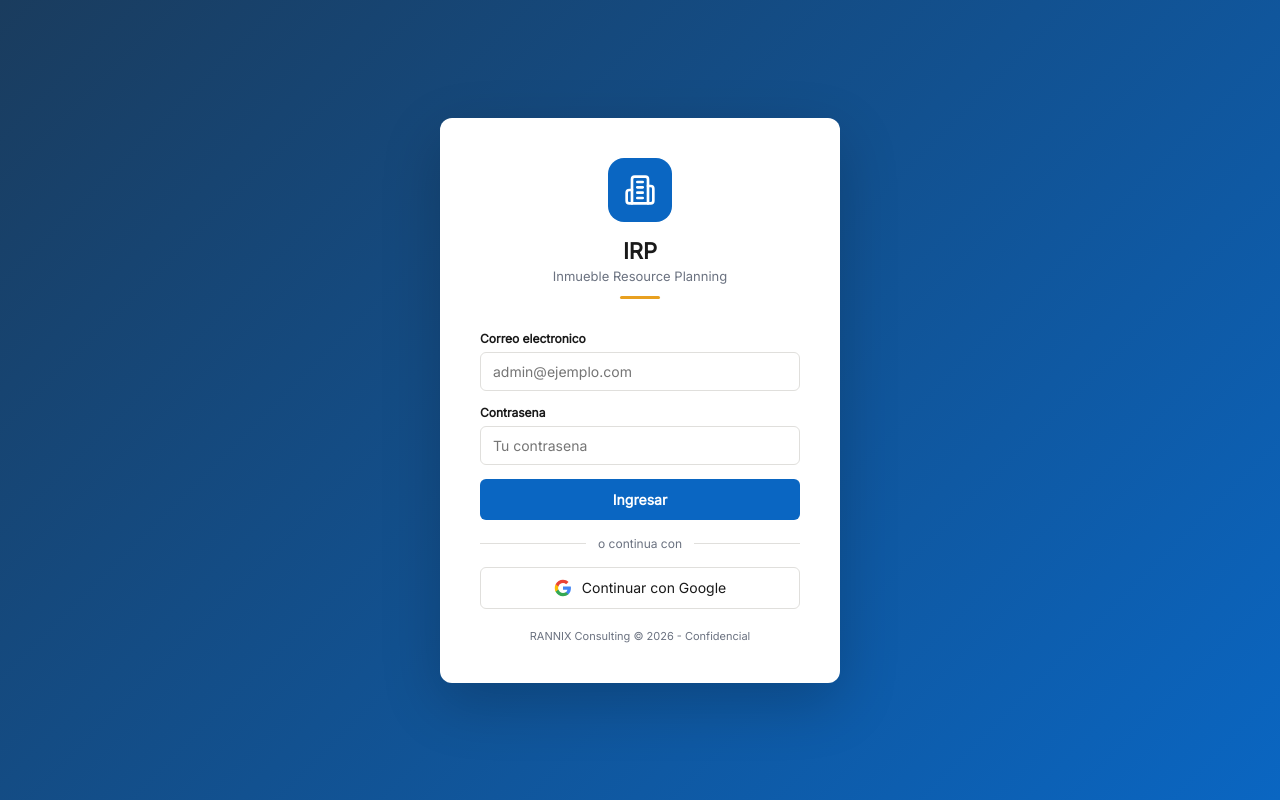
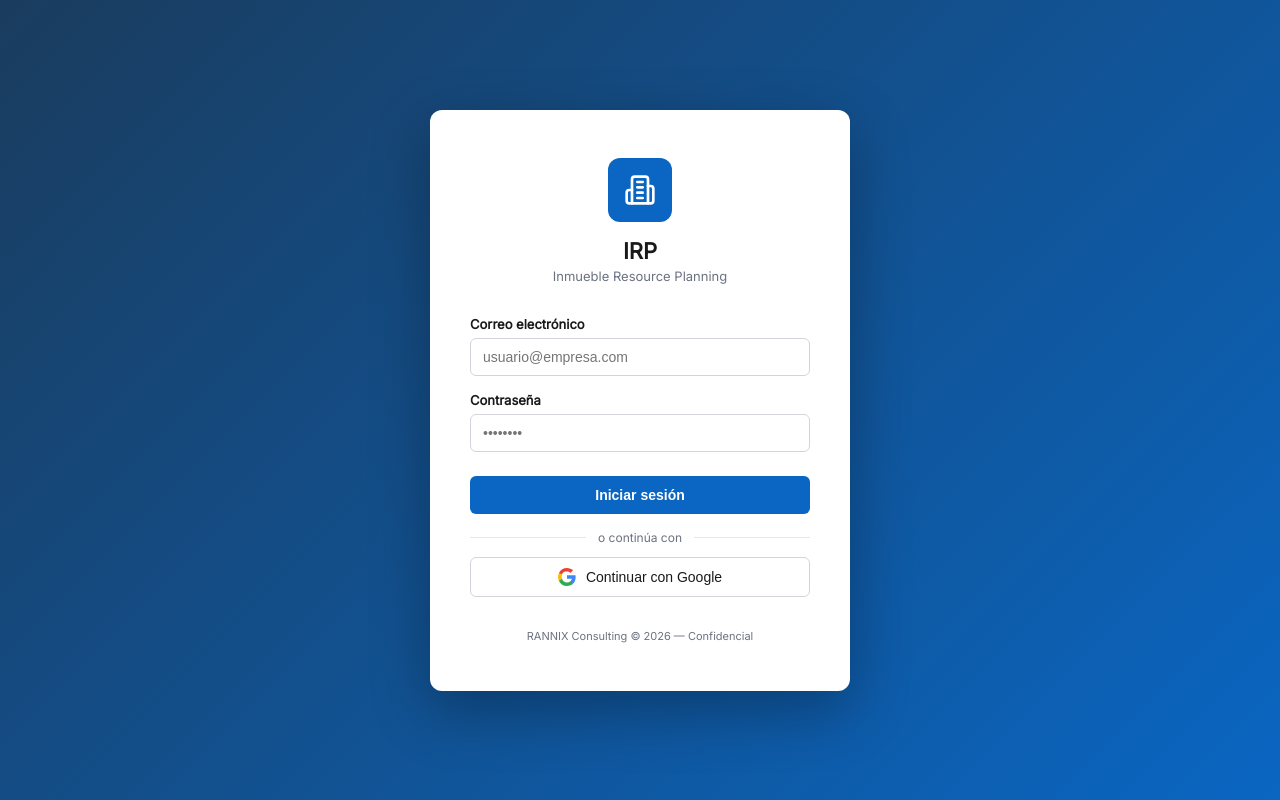
Before and after one commit to RANNIX-Claude/irpapp, a React (Vite) app: page / in a window 1280 px wide. Built offline with nearby package versions, Linux system fonts and the light colour scheme; no server answers.

Commit message:
fix: restore Login.jsx deleted during merge abort

```diff
--- a/src/pages/Login.jsx
+++ b/src/pages/Login.jsx
@@ -1,116 +1,166 @@
 import { useState } from 'react'
+import { signInWithEmail, signInWithGoogle } from '../lib/auth'
 import { Building2 } from 'lucide-react'
-import { signInWithGoogle, signInWithEmail } from '../lib/auth'
+import toast from 'react-hot-toast'
 
 export default function Login() {
   const [email, setEmail] = useState('')
   const [password, setPassword] = useState('')
   const [loading, setLoading] = useState(false)
-  const [error, setError] = useState('')
 
   const handleEmail = async (e) => {
     e.preventDefault()
     setLoading(true)
-    setError('')
     const { error } = await signInWithEmail(email, password)
-    if (error) setError(error.message)
+    if (error) toast.error(error.message)
     setLoading(false)
   }
 
   const handleGoogle = async () => {
-    setLoading(true)
-    setError('')
     const { error } = await signInWithGoogle()
-    if (error) setError(error.message)
-    setLoading(false)
+    if (error) toast.error(error.message)
   }
 
   return (
     <div style={{
-      minHeight: '100vh', display: 'flex', alignItems: 'center', justifyContent: 'center',
+      minHeight: '100vh',
       background: 'linear-gradient(135deg, var(--color-primary-dark) 0%, var(--color-primary) 100%)',
-      padding: '16px',
+      display: 'flex',
+      alignItems: 'center',
+      justifyContent: 'center',
+      padding: '24px',
     }}>
       <div style={{
-        background: 'white', borderRadius: '12px', padding: '40px',
-        width: '100%', maxWidth: '400px', boxShadow: '0 20px 60px rgba(0,0,0,0.2)',
+        background: 'var(--color-surface)',
+        borderRadius: '12px',
+        padding: '48px 40px',
+        width: '100%',
+        maxWidth: '420px',
+        boxShadow: '0 20px 60px rgba(0,0,0,0.3)',
       }}>
         {/* Logo */}
         <div style={{ textAlign: 'center', marginBottom: '32px' }}>
           <div style={{
-            display: 'inline-flex', alignItems: 'center', justifyContent: 'center',
-            width: '64px', height: '64px', borderRadius: '16px',
-            background: 'var(--color-primary)', marginBottom: '16px',
+            display: 'inline-flex',
+            alignItems: 'center',
+            justifyContent: 'center',
+            width: '64px',
+            height: '64px',
+            background: 'var(--color-primary)',
+            borderRadius: '12px',
+            marginBottom: '16px',
           }}>
             <Building2 size={32} color="white" />
           </div>
-          <h1 style={{ margin: 0, fontSize: '22px', fontWeight: 700, color: 'var(--color-text)' }}>IRP</h1>
-          <p style={{ margin: '4px 0 0', fontSize: '13px', color: 'var(--color-text-light)' }}>Inmueble Resource Planning</p>
-          <div style={{ width: '40px', height: '3px', background: 'var(--color-secondary)', margin: '12px auto 0', borderRadius: '2px' }} />
+          <h1 style={{ fontSize: '22px', fontWeight: 700, color: 'var(--color-text)', margin: '0 0 4px' }}>
+            IRP
+          </h1>
+          <p style={{ fontSize: '13px', color: 'var(--color-text-light)', margin: 0 }}>
+            Inmueble Resource Planning
+          </p>
         </div>
 
-        {/* Form email */}
-        <form onSubmit={handleEmail} style={{ display: 'flex', flexDirection: 'column', gap: '14px', marginBottom: '16px' }}>
-          <div>
-            <label style={{ display: 'block', fontSize: '12px', fontWeight: 600, color: 'var(--color-text)', marginBottom: '6px' }}>
-              Correo electronico
+        {/* Formulario email */}
+        <form onSubmit={handleEmail}>
+          <div style={{ marginBottom: '16px' }}>
+            <label style={{ display: 'block', fontSize: '13px', fontWeight: 600, color: 'var(--color-text)', marginBottom: '6px' }}>
+              Correo electrónico
             </label>
             <input
-              type="email" value={email} onChange={e => setEmail(e.target.value)} required
-              placeholder="admin@ejemplo.com"
-              style={{ width: '100%', padding: '10px 12px', border: '1px solid var(--color-neutral)', borderRadius: 'var(--border-radius)', fontSize: '14px', outline: 'none', fontFamily: 'var(--font-primary)', boxSizing: 'border-box' }}
+              type="email"
+              value={email}
+              onChange={e => setEmail(e.target.value)}
+              required
+              placeholder="usuario@empresa.com"
+              style={{
+                width: '100%',
+                padding: '10px 12px',
+                border: '1.5px solid #D1D5DB',
+                borderRadius: '6px',
+                fontSize: '14px',
+                outline: 'none',
+                boxSizing: 'border-box',
+              }}
             />
           </div>
-          <div>
-            <label style={{ display: 'block', fontSize: '12px', fontWeight: 600, color: 'var(--color-text)', marginBottom: '6px' }}>
-              Contrasena
+          <div style={{ marginBottom: '24px' }}>
+            <label style={{ display: 'block', fontSize: '13px', fontWeight: 600, color: 'var(--color-text)', marginBottom: '6px' }}>
+              Contraseña
             </label>
             <input
-              type="password" value={password} onChange={e => setPassword(e.target.value)} required
-              placeholder="Tu contrasena"
-              style={{ width: '100%', padding: '10px 12px', border: '1px solid var(--color-neutral)', borderRadius: 'var(--border-radius)', fontSize: '14px', outline: 'none', fontFamily: 'var(--font-primary)', boxSizing: 'border-box' }}
+              type="password"
+              value={password}
+              onChange={e => setPassword(e.target.value)}
+              required
+              placeholder="••••••••"
+              style={{
+                width: '100%',
+                padding: '10px 12px',
+                border: '1.5px solid #D1D5DB',
+                borderRadius: '6px',
+                fontSize: '14px',
+                outline: 'none',
+                boxSizing: 'border-box',
+              }}
             />
           </div>
-          {error && (
-            <div style={{ padding: '10px 12px', background: '#FEE2E2', color: '#991b1b', borderRadius: 'var(--border-radius)', fontSize: '13px' }}>
-              {error}
-            </div>
-          )}
-          <button type="submit" disabled={loading} style={{
-            padding: '12px', background: 'var(--color-primary)', color: 'white', border: 'none',
-            borderRadius: 'var(--border-radius)', cursor: 'pointer', fontSize: '14px', fontWeight: 600,
-            opacity: loading ? 0.7 : 1, fontFamily: 'var(--font-primary)',
-          }}>
-            {loading ? 'Ingresando...' : 'Ingresar'}
+          <button
+            type="submit"
+            disabled={loading}
+            style={{
+              width: '100%',
+              padding: '11px',
+              background: loading ? '#93C5FD' : 'var(--color-primary)',
+              color: 'white',
+              border: 'none',
+              borderRadius: '6px',
+              fontSize: '14px',
+              fontWeight: 600,
+              cursor: loading ? 'not-allowed' : 'pointer',
+              marginBottom: '12px',
+            }}
+          >
+            {loading ? 'Iniciando sesión...' : 'Iniciar sesión'}
           </button>
         </form>
 
         {/* Divider */}
-        <div style={{ display: 'flex', alignItems: 'center', gap: '12px', marginBottom: '16px' }}>
-          <div style={{ flex: 1, height: '1px', background: 'var(--color-neutral)' }} />
-          <span style={{ fontSize: '12px', color: 'var(--color-text-light)' }}>o continua con</span>
-          <div style={{ flex: 1, height: '1px', background: 'var(--color-neutral)' }} />
+        <div style={{ display: 'flex', alignItems: 'center', gap: '12px', margin: '4px 0 12px' }}>
+          <div style={{ flex: 1, height: '1px', background: '#E5E7EB' }} />
+          <span style={{ fontSize: '12px', color: 'var(--color-text-light)' }}>o continúa con</span>
+          <div style={{ flex: 1, height: '1px', background: '#E5E7EB' }} />
         </div>
 
-        {/* Google */}
-        <button onClick={handleGoogle} disabled={loading} style={{
-          width: '100%', padding: '11px', background: 'white', color: 'var(--color-text)',
-          border: '1px solid var(--color-neutral)', borderRadius: 'var(--border-radius)',
-          cursor: 'pointer', fontSize: '14px', fontWeight: 500, display: 'flex',
-          alignItems: 'center', justifyContent: 'center', gap: '10px',
-          fontFamily: 'var(--font-primary)',
-        }}>
-          <svg width="18" height="18" viewBox="0 0 24 24">
-            <path fill="#4285F4" d="M22.56 12.25c0-.78-.07-1.53-.2-2.25H12v4.26h5.92c-.26 1.37-1.04 2.53-2.21 3.31v2.77h3.57c2.08-1.92 3.28-4.74 3.28-8.09z"/>
-            <path fill="#34A853" d="M12 23c2.97 0 5.46-.98 7.28-2.66l-3.57-2.77c-.98.66-2.23 1.06-3.71 1.06-2.86 0-5.29-1.93-6.16-4.53H2.18v2.84C3.99 20.53 7.7 23 12 23z"/>
-            <path fill="#FBBC05" d="M5.84 14.09c-.22-.66-.35-1.36-.35-2.09s.13-1.43.35-2.09V7.07H2.18C1.43 8.55 1 10.22 1 12s.43 3.45 1.18 4.93l2.85-2.22.81-.62z"/>
-            <path fill="#EA4335" d="M12 5.38c1.62 0 3.06.56 4.21 1.64l3.15-3.15C17.45 2.09 14.97 1 12 1 7.7 1 3.99 3.47 2.18 7.07l3.66 2.84c.87-2.6 3.3-4.53 6.16-4.53z"/>
+        {/* Google OAuth */}
+        <button
+          onClick={handleGoogle}
+          style={{
+            width: '100%',
+            padding: '10px',
+            background: 'white',
+            border: '1.5px solid #D1D5DB',
+            borderRadius: '6px',
+            fontSize: '14px',
+            fontWeight: 500,
+            cursor: 'pointer',
+            display: 'flex',
+            alignItems: 'center',
+            justifyContent: 'center',
+            gap: '10px',
+            color: 'var(--color-text)',
+          }}
+        >
+          <svg width="18" height="18" viewBox="0 0 18 18">
+            <path fill="#4285F4" d="M17.64 9.2c0-.637-.057-1.251-.164-1.84H9v3.481h4.844c-.209 1.125-.843 2.078-1.796 2.717v2.258h2.908c1.702-1.567 2.684-3.875 2.684-6.615z"/>
+            <path fill="#34A853" d="M9 18c2.43 0 4.467-.806 5.956-2.18l-2.908-2.259c-.806.54-1.837.86-3.048.86-2.344 0-4.328-1.584-5.036-3.711H.957v2.332A8.997 8.997 0 0 0 9 18z"/>
+            <path fill="#FBBC05" d="M3.964 10.71A5.41 5.41 0 0 1 3.682 9c0-.593.102-1.17.282-1.71V4.958H.957A8.996 8.996 0 0 0 0 9c0 1.452.348 2.827.957 4.042l3.007-2.332z"/>
+            <path fill="#EA4335" d="M9 3.58c1.321 0 2.508.454 3.44 1.345l2.582-2.58C13.463.891 11.426 0 9 0A8.997 8.997 0 0 0 .957 4.958L3.964 6.29C4.672 4.163 6.656 3.58 9 3.58z"/>
           </svg>
           Continuar con Google
         </button>
 
-        <p style={{ textAlign: 'center', fontSize: '11px', color: 'var(--color-text-light)', marginTop: '20px', marginBottom: 0 }}>
-          RANNIX Consulting &copy; 2026 - Confidencial
+        <p style={{ textAlign: 'center', fontSize: '11px', color: 'var(--color-text-light)', marginTop: '32px', marginBottom: 0 }}>
+          RANNIX Consulting © 2026 — Confidencial
         </p>
       </div>
     </div>
```
